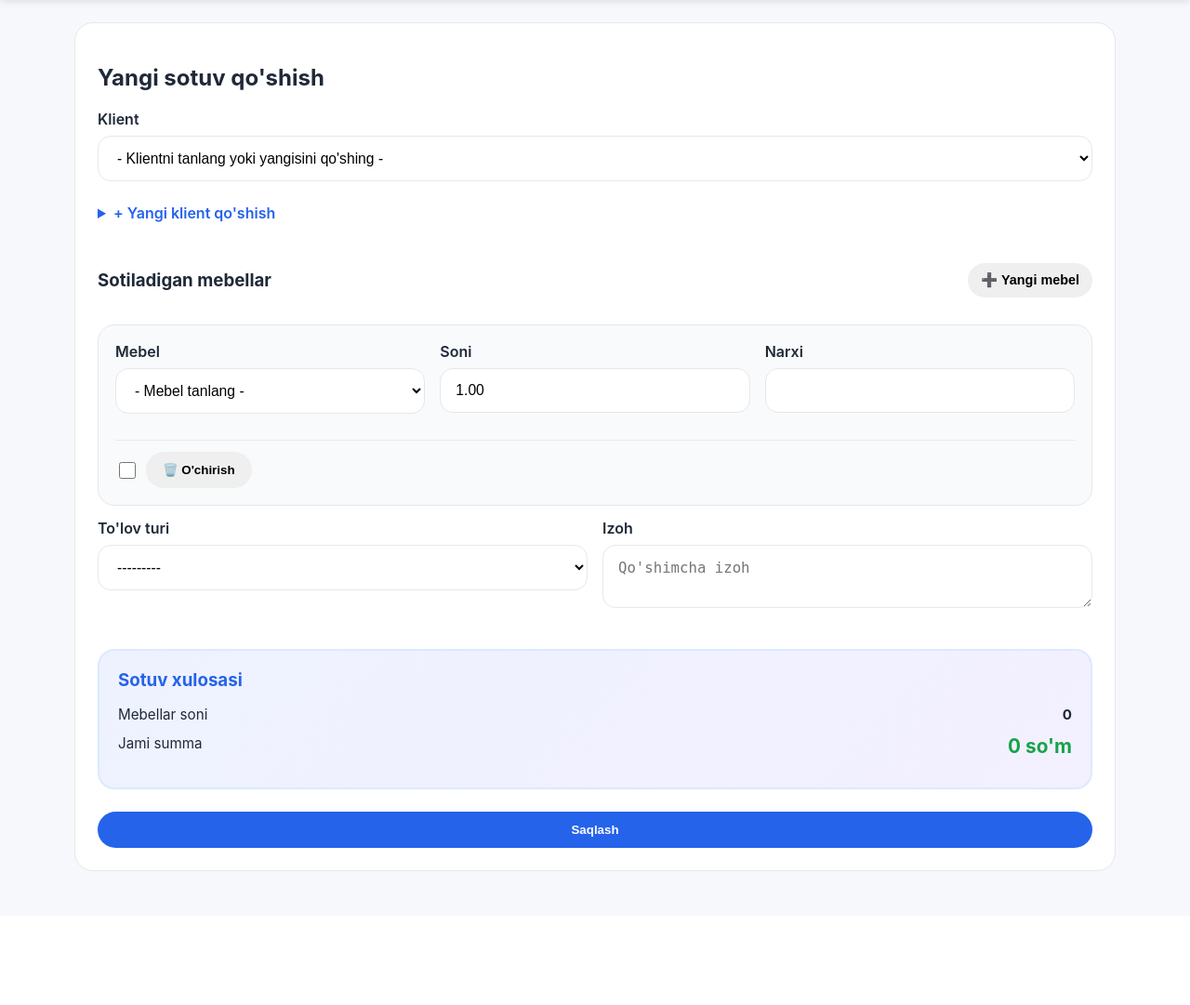
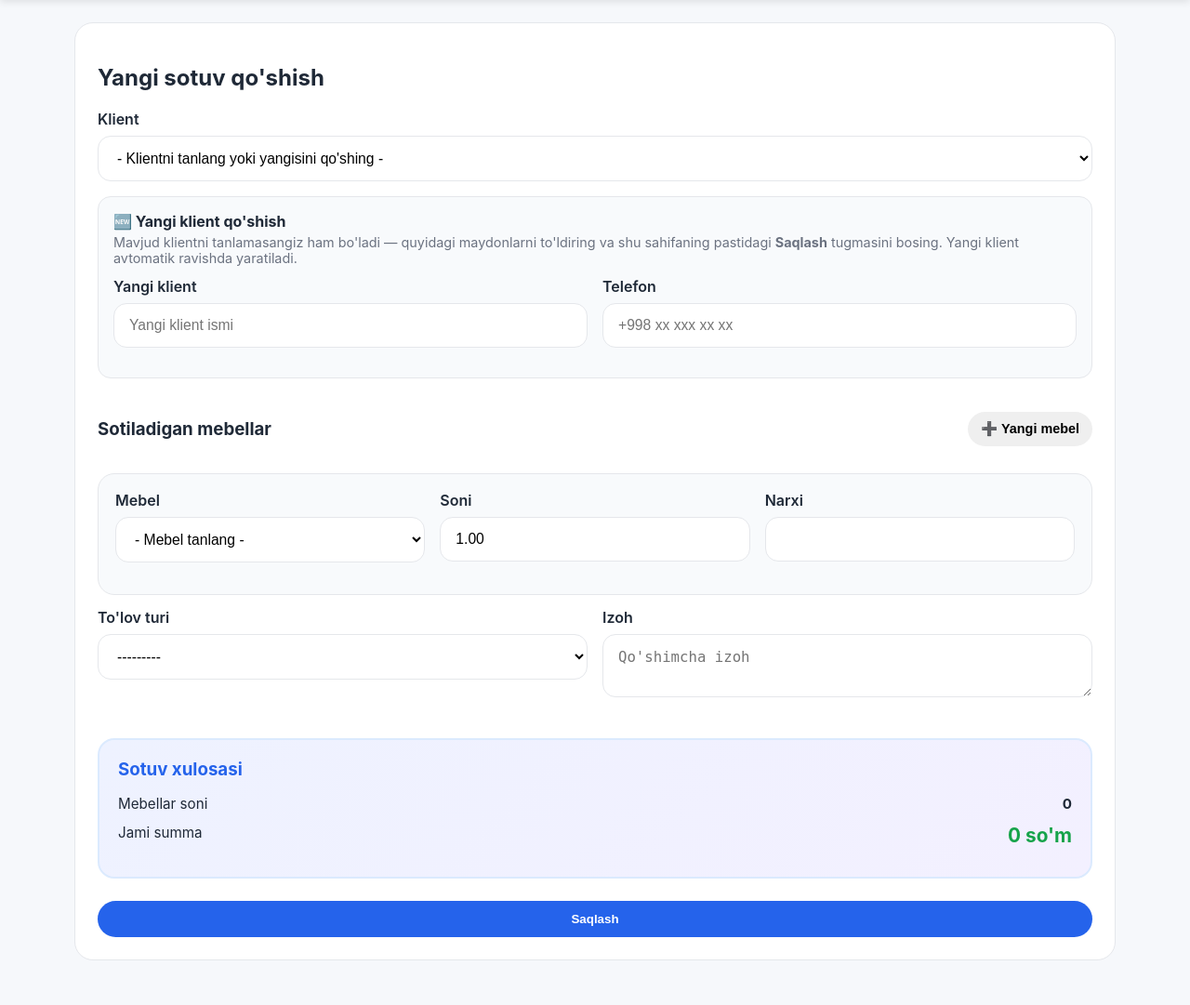
Before and after one commit to otabek-me/simple-project, a Django app: page /sotuv/yangi/ in a window 1280 px wide. Shown: the part 112-1193 px from the top of the page at 93% size. Before the commit the page ends 1049 px from the top, so only its background shows below. Run offline with Django 5.2, Linux system fonts and the light colour scheme; the visitor is signed in with stand-in values (Sample User, id 1); data that the repository does not hold is empty.

Commit message:
Fix sale form: show new-client fields and hide delete on empty row

```diff
--- a/templates/app/sale_form.html
+++ b/templates/app/sale_form.html
@@ -15,9 +15,13 @@
         </div>
 
         <div class="client-add-section" style="margin-bottom: 16px;">
-            <details>
-                <summary style="cursor: pointer; color: var(--primary); font-weight: 600; padding: 8px 0;">+ Yangi klient qo'shish</summary>
-                <div style="margin-top: 12px; padding: 16px; background: #f8fafc; border-radius: 14px; border: 1px solid var(--border);">
+            <div style="padding: 16px; background: #f8fafc; border-radius: 14px; border: 1px solid var(--border);">
+                <h4 style="margin: 0 0 4px;">🆕 Yangi klient qo'shish</h4>
+                <p style="margin: 0 0 12px; color: var(--muted); font-size: 0.9rem;">
+                    Mavjud klientni tanlamasangiz ham bo'ladi — quyidagi maydonlarni to'ldiring va
+                    shu sahifaning pastidagi <strong>Saqlash</strong> tugmasini bosing. Yangi klient
+                    avtomatik ravishda yaratiladi.
+                </p>
                 <div class="grid-2">
                     <div class="form-group">
                         <label for="{{ form.new_client_name.id_for_label }}">{{ form.new_client_name.label }}</label>
@@ -31,7 +35,6 @@
                     </div>
                 </div>
             </div>
-            </details>
         </div>
 
         <div class="detail-section">
@@ -70,7 +73,7 @@
                                 {{ form.price_at_sale.errors }}
                             </div>
                         </div>
-                        {% if formset.can_delete %}
+                        {% if formset.can_delete and form.instance.pk %}
                             <div class="delete-row">
                                 {{ form.DELETE }}
                                 <button type="button" class="button button-danger delete-item-btn" data-for="{{ form.DELETE.id_for_label }}">🗑️ O'chirish</button>
```
Lines whose indentation alone changed are shown as unchanged.
